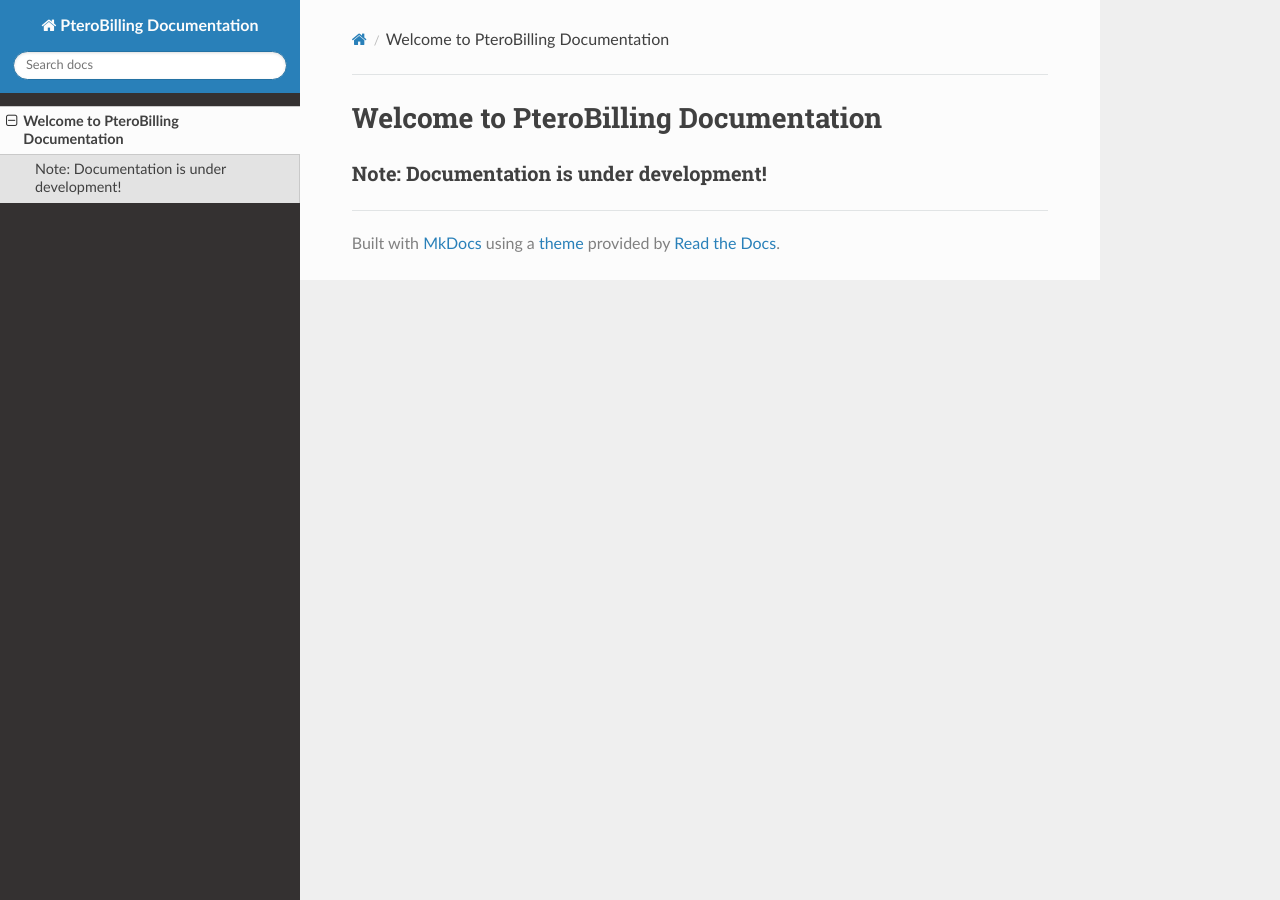
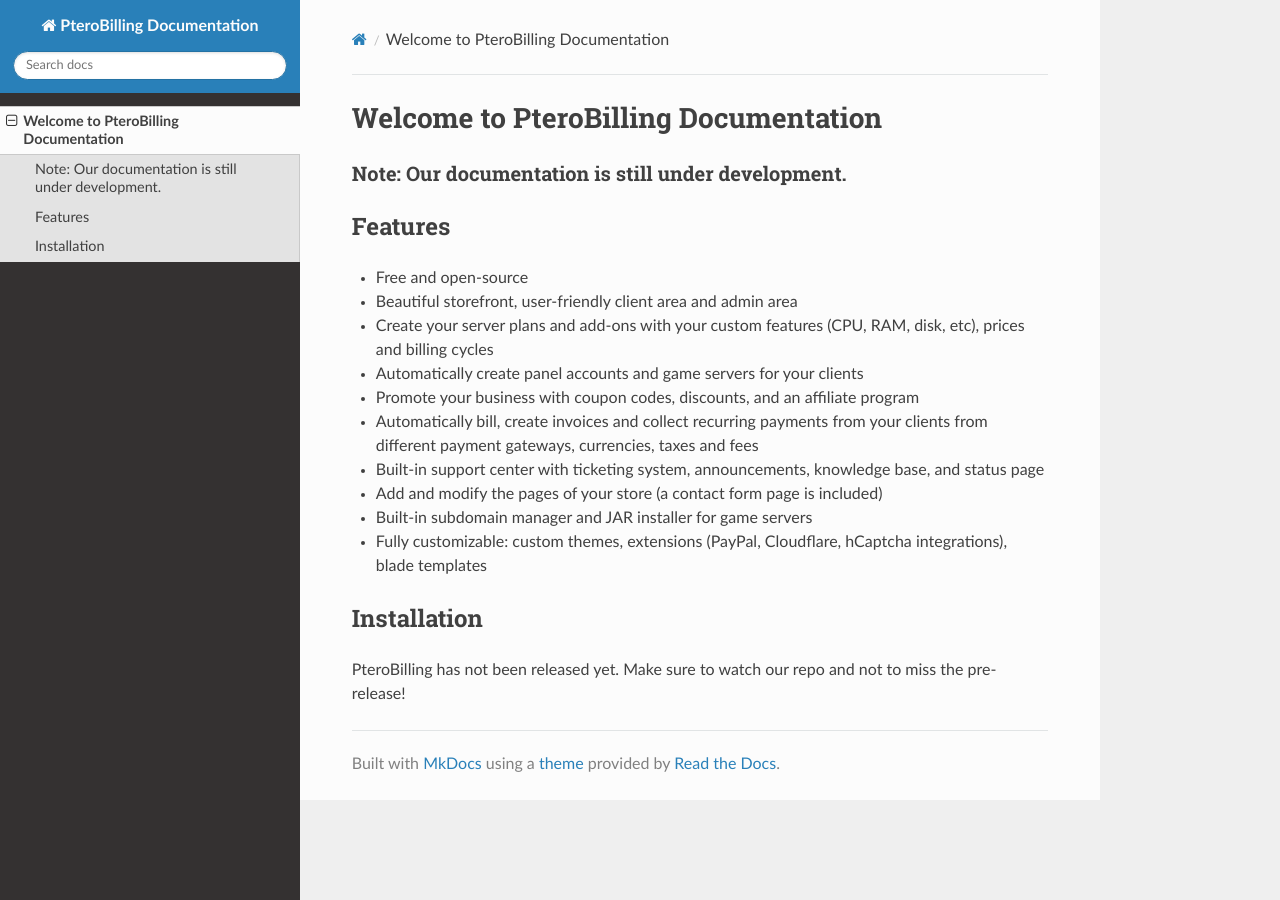
Before and after one commit to pterobilling/documentation, an MkDocs documentation site: the page built from docs/index.md, in a window 1280 px wide. Built offline with MkDocs 1.6.1, drawn with Linux system fonts in a browser that asks for light colours; nearby versions of some CDN libraries.

Commit message:
Updated documentation home page

```diff
--- a/docs/index.md
+++ b/docs/index.md
@@ -1,3 +1,18 @@
 # Welcome to PteroBilling Documentation
 
-### Note: Documentation is under development!
+### Note: Our documentation is still under development.
+
+## Features
+- Free and open-source
+- Beautiful storefront, user-friendly client area and admin area
+- Create your server plans and add-ons with your custom features (CPU, RAM, disk, etc), prices and billing cycles
+- Automatically create panel accounts and game servers for your clients
+- Promote your business with coupon codes, discounts, and an affiliate program
+- Automatically bill, create invoices and collect recurring payments from your clients from different payment gateways, currencies, taxes and fees
+- Built-in support center with ticketing system, announcements, knowledge base, and status page
+- Add and modify the pages of your store (a contact form page is included)
+- Built-in subdomain manager and JAR installer for game servers
+- Fully customizable: custom themes, extensions (PayPal, Cloudflare, hCaptcha integrations), blade templates
+
+## Installation
+PteroBilling has not been released yet. Make sure to watch our repo and not to miss the pre-release!
```
